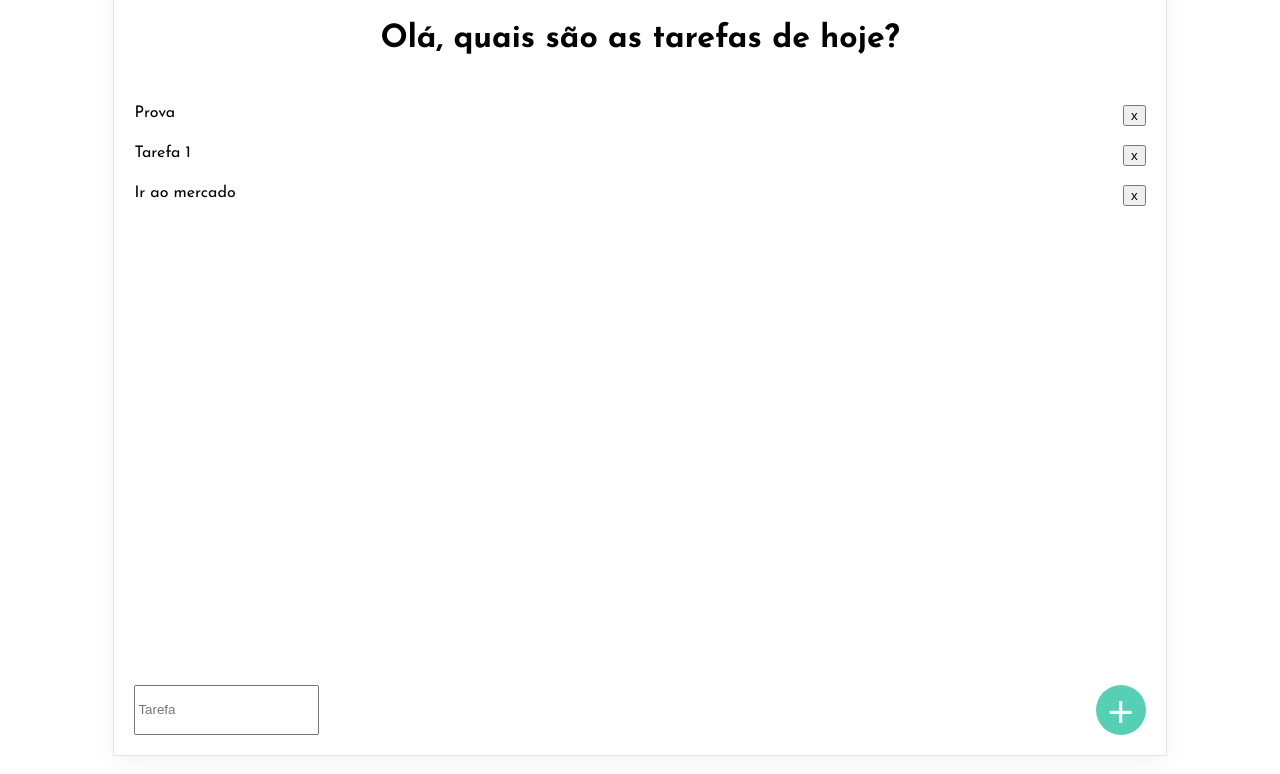
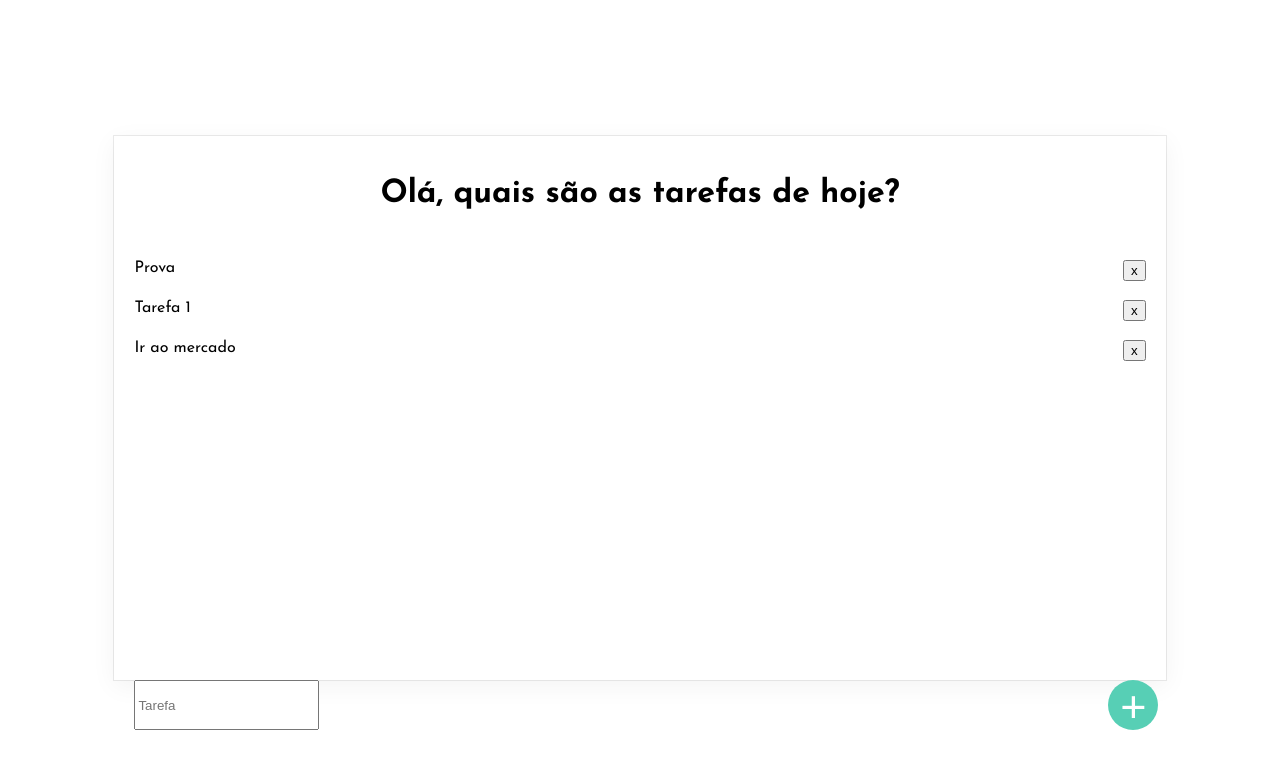
Before and after one commit to profJana/tasks, a plain HTML site: page index.html in a window 1280 px wide. Drawn offline with Linux system fonts and the light colour scheme.

Commit message:
Add files via upload

```diff
--- a/style.css
+++ b/style.css
@@ -2,7 +2,7 @@ body{
     display: flex;
     align-items: center;
     justify-content: center;
-    height: 90vh;
+    height: 100vh;
 }
 h1{
     margin-bottom: 50px;
@@ -15,14 +15,18 @@ h1{
     font-family: 'Josefin Sans', sans-serif;
 }
 .tarefas{
-    height: 70vh;
+    height: 50vh;
     display: flex;
     flex-direction: column;
+    overflow: auto;
 }
 .addTask{
     margin-top: 20px;
     display: flex;
     justify-content: space-between;
+    position: fixed;
+    bottom:20;
+    width: 80%;
 }
 .addTask button{
     border-radius: 50%;
```
